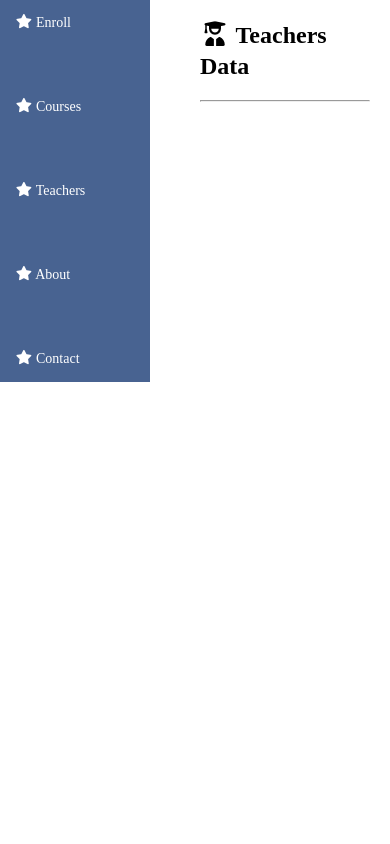
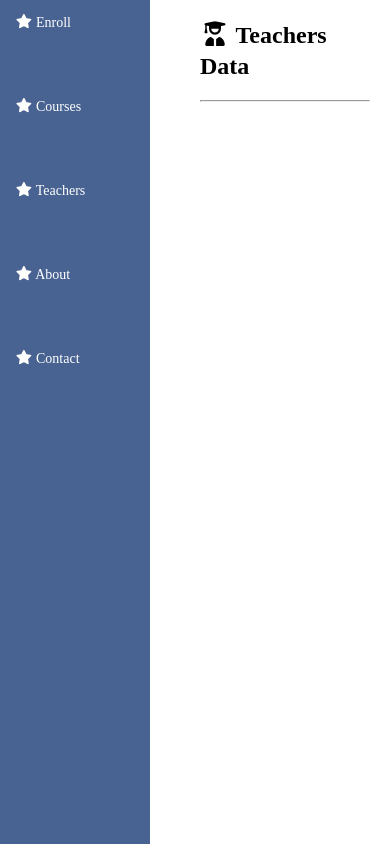
Before and after one commit to dri574069-beep/Academy-Website, a Django app: page /showAllTeachersForUser/ in a window 390 px wide. Run offline with Django 5.2, Linux system fonts and the light colour scheme; data that the repository does not hold is empty.

Commit message:
Fix enrollment responsive layout

```diff
--- a/static/style.css
+++ b/static/style.css
@@ -2919,8 +2919,13 @@ select {
         display: flex !important;
         flex-direction: column !important;
         align-items: stretch !important;
+
         width: 150px !important;
         max-width: 150px !important;
+
+        min-height: 100vh !important;
+        height: auto !important;
+
         box-sizing: border-box !important;
         gap: 10px !important;
     }
```
